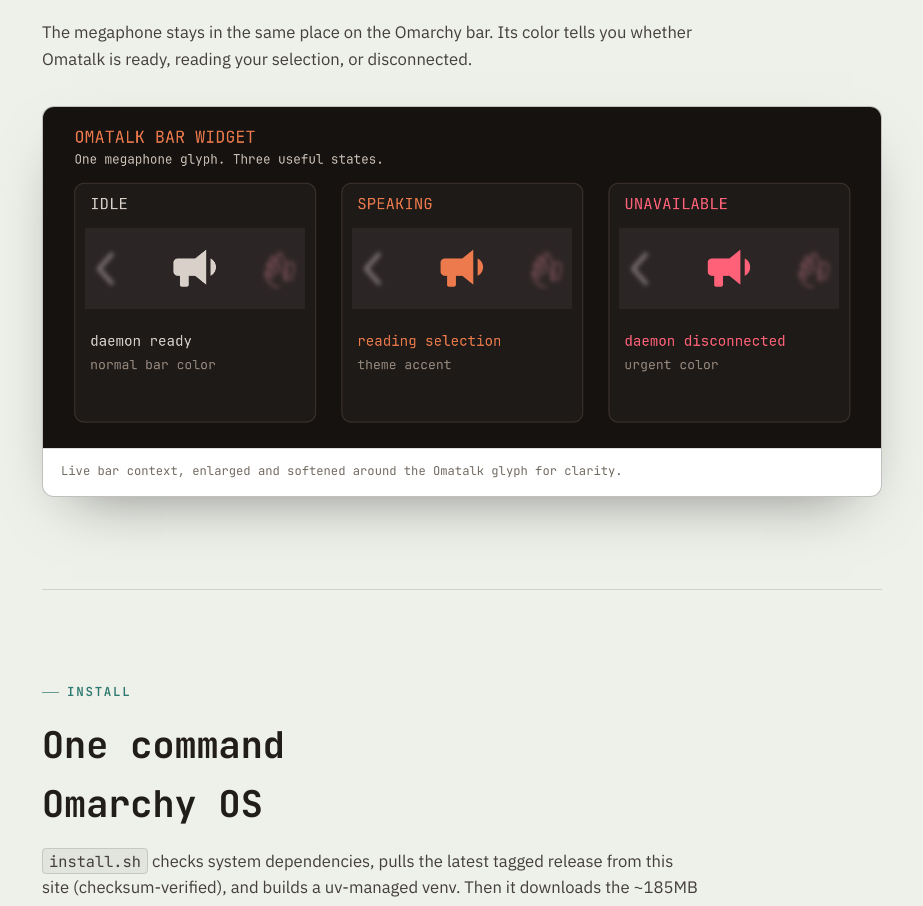
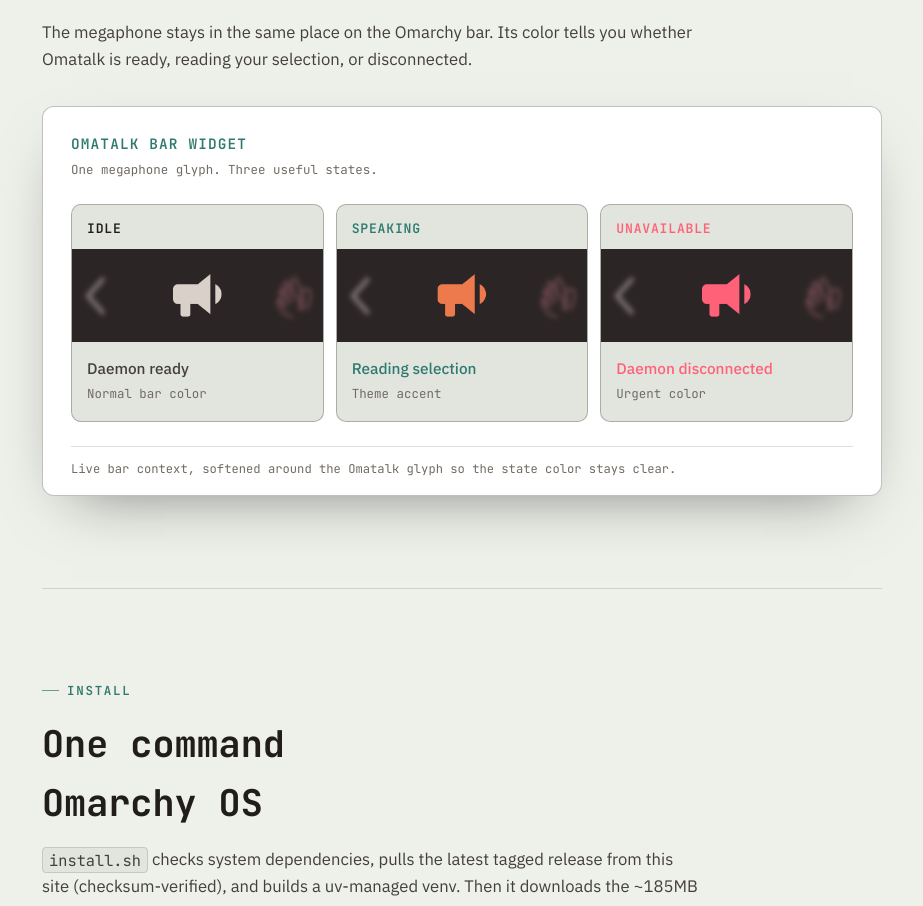
Before and after one commit to zerobearing2/omatalk, a plain HTML site: page public/index.html in a window 1280 px wide. Shown: the part 1172-2078 px from the top of the page, without its empty margins (178-1101 px from the left). Drawn offline with Linux system fonts and the light colour scheme.

Commit message:
Use HTML for bar state documentation

```diff
--- a/public/index.html
+++ b/public/index.html
@@ -322,15 +322,70 @@
   /* ---------- bar widget states ---------- */
   .bar-states {
     margin: 34px 0 0;
+    padding: 25px clamp(16px, 3vw, 28px) 0;
     border: 1px solid var(--border-strong);
     border-radius: 12px;
     background: var(--surface);
     overflow: hidden;
     box-shadow: 0 24px 60px -30px rgba(0,0,0,0.5);
   }
-  .bar-states img { display: block; width: 100%; height: auto; }
+  .bar-widget-title {
+    color: var(--accent);
+    font-family: "JetBrains Mono", monospace;
+    font-size: 0.9rem;
+    font-weight: 600;
+    letter-spacing: 0.08em;
+    text-transform: uppercase;
+  }
+  .bar-widget-subtitle {
+    margin-top: 5px;
+    color: var(--muted);
+    font-family: "JetBrains Mono", monospace;
+    font-size: 0.78rem;
+  }
+  .bar-state-grid {
+    display: grid;
+    grid-template-columns: repeat(3, 1fr);
+    gap: 12px;
+    margin-top: 24px;
+  }
+  .bar-state {
+    overflow: hidden;
+    border: 1px solid var(--border-strong);
+    border-radius: 10px;
+    background: var(--ink-alt);
+  }
+  .bar-state-head {
+    padding: 13px 15px 10px;
+    color: var(--fg);
+    font-family: "JetBrains Mono", monospace;
+    font-size: 0.82rem;
+    font-weight: 600;
+    letter-spacing: 0.06em;
+    text-transform: uppercase;
+  }
+  .bar-state.speaking .bar-state-head { color: var(--accent); }
+  .bar-state.unavailable .bar-state-head { color: #ff6178; }
+  .bar-state-image { display: block; width: 100%; height: auto; }
+  .bar-state-copy { padding: 14px 15px 17px; }
+  .bar-state-copy strong {
+    display: block;
+    color: var(--fg-dim);
+    font-size: 0.96rem;
+    font-weight: 500;
+  }
+  .bar-state-copy span {
+    display: block;
+    margin-top: 4px;
+    color: var(--muted);
+    font-family: "JetBrains Mono", monospace;
+    font-size: 0.78rem;
+  }
+  .bar-state.speaking .bar-state-copy strong { color: var(--accent); }
+  .bar-state.unavailable .bar-state-copy strong { color: #ff6178; }
   .bar-states figcaption {
-    padding: 13px 18px 15px;
+    margin-top: 24px;
+    padding: 13px 0 15px;
     border-top: 1px solid var(--border);
     color: var(--muted);
     font-family: "JetBrains Mono", monospace;
@@ -458,6 +513,9 @@
   #roadmap .manifest .row.shipped .why { color: var(--fg-dim); }
   @media (max-width: 640px) {
     .manifest .row { grid-template-columns: 1fr; }
+    .bar-state-grid { grid-template-columns: 1fr; }
+    .bar-state-head { padding-bottom: 9px; }
+    .bar-state-copy { padding-bottom: 16px; }
   }
 
   /* ---------- voice preview ---------- */
@@ -689,8 +747,26 @@
     <h2>One icon, three signals</h2>
     <p class="prose">The megaphone stays in the same place on the Omarchy bar. Its color tells you whether Omatalk is ready, reading your selection, or disconnected.</p>
     <figure class="bar-states">
-      <img src="images/omatalk-bar-states.png" alt="The Omatalk megaphone bar widget in idle, speaking, and unavailable states">
-      <figcaption>Live bar context, enlarged and softened around the Omatalk glyph for clarity.</figcaption>
+      <div class="bar-widget-title">Omatalk bar widget</div>
+      <div class="bar-widget-subtitle">One megaphone glyph. Three useful states.</div>
+      <div class="bar-state-grid">
+        <article class="bar-state idle">
+          <h3 class="bar-state-head">Idle</h3>
+          <img class="bar-state-image" src="images/omatalk-bar-idle.png" alt="Omatalk megaphone in its idle state">
+          <div class="bar-state-copy"><strong>Daemon ready</strong><span>Normal bar color</span></div>
+        </article>
+        <article class="bar-state speaking">
+          <h3 class="bar-state-head">Speaking</h3>
+          <img class="bar-state-image" src="images/omatalk-bar-speaking.png" alt="Omatalk megaphone while speaking">
+          <div class="bar-state-copy"><strong>Reading selection</strong><span>Theme accent</span></div>
+        </article>
+        <article class="bar-state unavailable">
+          <h3 class="bar-state-head">Unavailable</h3>
+          <img class="bar-state-image" src="images/omatalk-bar-unavailable.png" alt="Omatalk megaphone when the daemon is unavailable">
+          <div class="bar-state-copy"><strong>Daemon disconnected</strong><span>Urgent color</span></div>
+        </article>
+      </div>
+      <figcaption>Live bar context, softened around the Omatalk glyph so the state color stays clear.</figcaption>
     </figure>
   </section>
 
```
Also changed, not shown: public/images/omatalk-bar-idle.png (added), public/images/omatalk-bar-speaking.png (added), public/images/omatalk-bar-states.png (deleted), public/images/omatalk-bar-unavailable.png (added), 1 other file.
